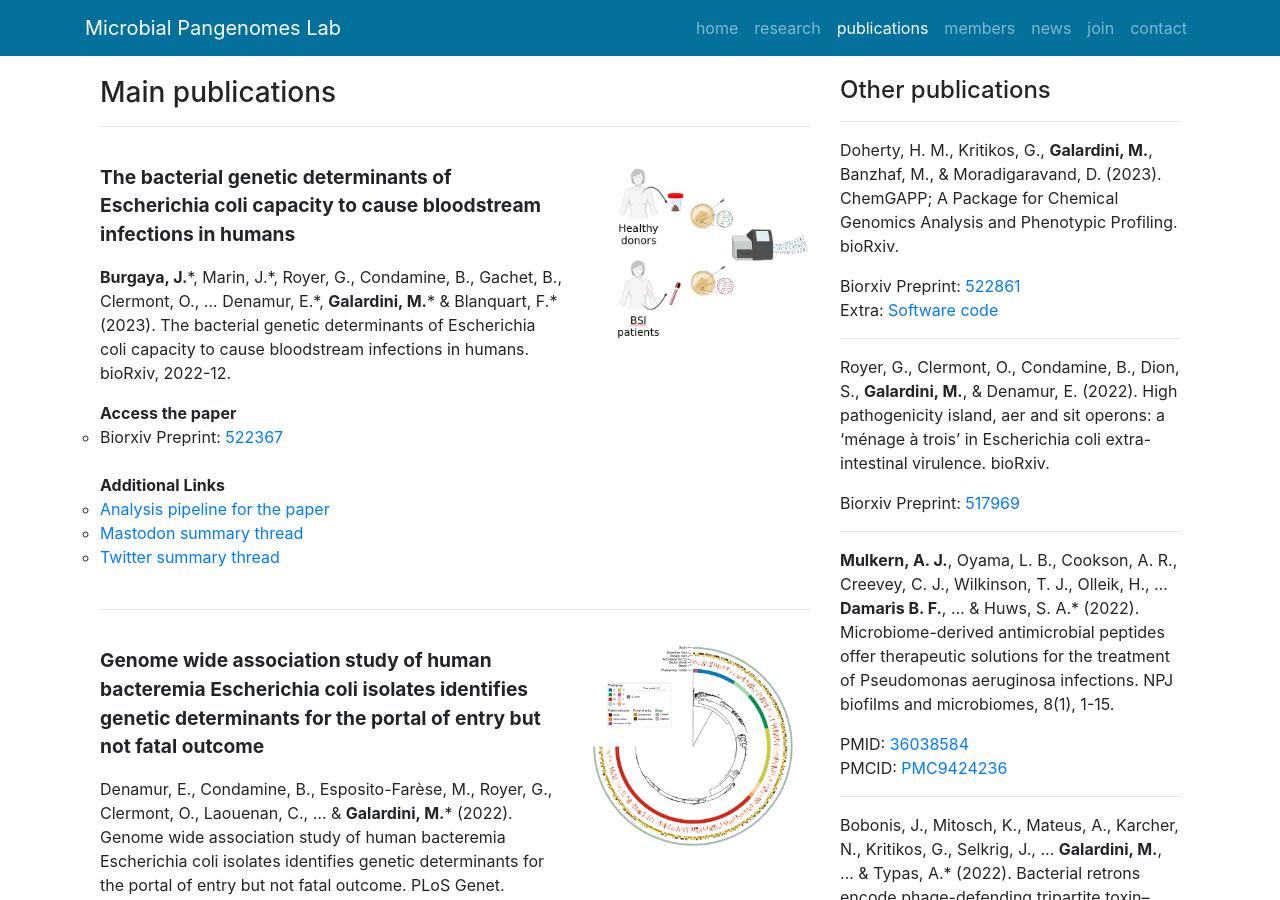
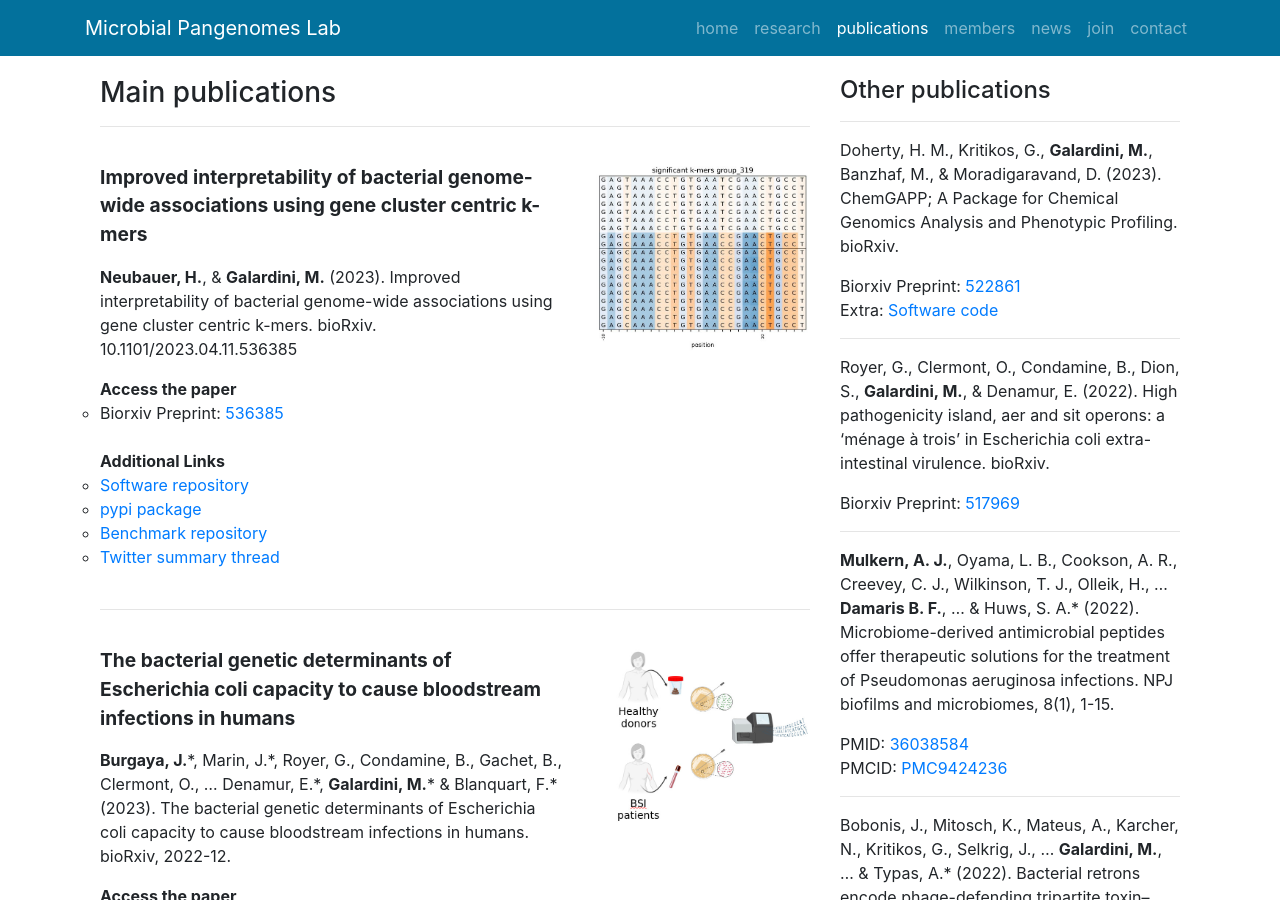
Before and after one commit to microbial-pangenomes-lab/microbial-pangenomes-lab.github.io, a Jekyll site: the page built from publications/index.html, in a window 1280 px wide and 900 px high. Built offline with Jekyll 4.4.1, drawn with Linux system fonts in a browser that asks for light colours; nearby versions of some CDN libraries; comment, search, counter and statistics services are not loaded.

Commit message:
New preprint

```diff
--- a/_data/publications.yml
+++ b/_data/publications.yml
@@ -45,6 +45,23 @@
 #       url: https://twitter.com/LifeHasOrder/status/1172327493451145218
 #     - name: Celebratory Tweetstorm by corresponding author First Surname
 #       url: https://twitter.com/mctucsf/status/1172334750205218816
+
+ - title: "Improved interpretability of bacterial genome-wide associations using gene cluster centric k-mers"
+   citation: "**Neubauer, H.**, & **Galardini, M.** (2023). Improved interpretability of bacterial genome-wide associations using gene cluster centric k-mers. bioRxiv. 10.1101/2023.04.11.536385"
+   date: '202304'
+   image: '/static/img/pub/neubauer_2023.jpg'
+   #pmid: '35324915'
+   #pmcid: 'PMC8946752'
+   biorxiv: '2023.04.11.536385'
+   links:
+     - name: Software repository
+       url: https://github.com/microbial-pangenomes-lab/panfeed
+     - name: pypi package
+       url: https://pypi.org/project/panfeed/
+     - name: Benchmark repository
+       url: https://github.com/microbial-pangenomes-lab/panfeed_benchmark_scripts
+     - name: Twitter summary thread
+       url: https://twitter.com/mgalactus/status/1646131125629198338
 
  - title: "The bacterial genetic determinants of Escherichia coli capacity to cause bloodstream infections in humans"
    citation: "**Burgaya, J.**&#42;, Marin, J.&#42;, Royer, G., Condamine, B., Gachet, B., Clermont, O., ... Denamur, E.&#42;, **Galardini, M.**&#42; & Blanquart, F.&#42; (2023). The bacterial genetic determinants of Escherichia coli capacity to cause bloodstream infections in humans. bioRxiv, 2022-12."
```
Also changed, not shown: static/img/pub/neubauer_2023.jpg (added).
